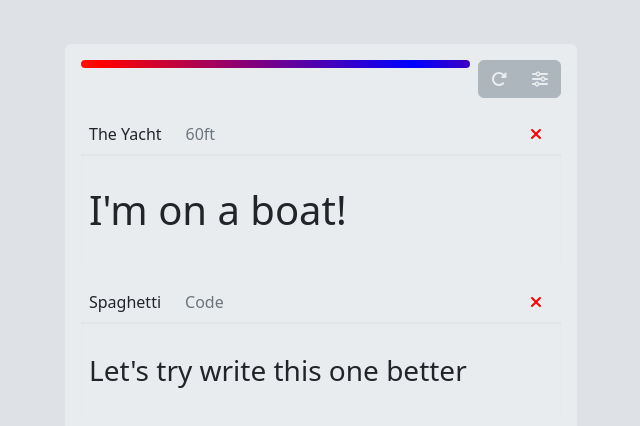
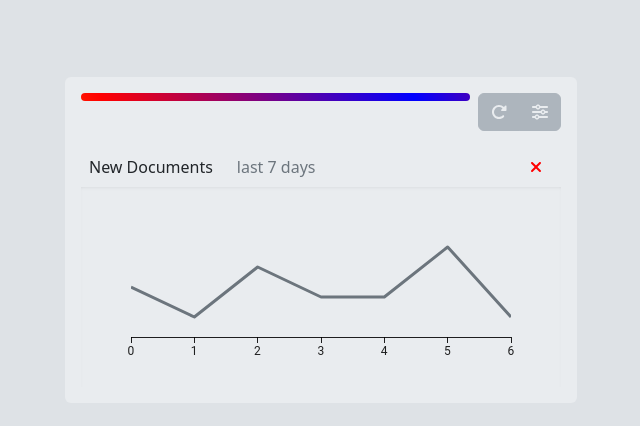
Before and after one commit to TheJimmyBlaze/WebThings, a React (Vite) app: page / in a window 1280 px wide. Shown: the part 160-586 px from the top of the page, without its empty margins (319-959 px from the left). Built offline with nearby package versions, Linux system fonts and the light colour scheme.

Commit message:
Add the document widget with muix

```diff
--- a/package.json
+++ b/package.json
@@ -10,7 +10,10 @@
     "preview": "vite preview"
   },
   "dependencies": {
+    "@emotion/react": "^11.11.3",
+    "@emotion/styled": "^11.11.0",
     "@fortawesome/fontawesome-free": "^6.5.1",
+    "@mui/x-charts": "^6.19.4",
     "bootstrap": "^5.3.2",
     "react": "^18.2.0",
     "react-bootstrap": "^2.10.1",
--- a/src/features/widgets/Collection.jsx
+++ b/src/features/widgets/Collection.jsx
@@ -1,8 +1,13 @@
 import { Card, Row, Col } from 'react-bootstrap';
 import CollectionControls from './CollectionControls';
 import Widget from './Widget';
+import { useNewDocuments } from './implementations/useNewDocuments';
 
 const Collection =  () => {
+
+    const widgets = [
+        useNewDocuments()
+    ];
 
     return (
         <Card className="p-3" style={{ width: "32rem" }}>
@@ -17,23 +22,17 @@ const Collection =  () => {
                     />
                 </Col>
 
-                <Col xs={12}>
-                    <Widget
-                        title="The Yacht"
-                        hint="60ft"
-                        close={() => console.log('close')}
-                        render={() => <h1 className="py-4">I'm on a boat!</h1>}
-                    />
-                </Col>
-
-                <Col xs={12}>
-                    <Widget
-                        title="Spaghetti"
-                        hint="Code"
-                        close={() => console.log('close')}
-                        render={() => <h3 className="py-4">Let's try write this one better</h3>}
-                    />
-                </Col>
+                {
+                    widgets.map(({title, hint, loading, render}) => (
+                        <Widget
+                            title={title}
+                            hint={hint}
+                            loading={loading}
+                            close={() => console.log(close)}
+                            render={render}
+                        />
+                    ))
+                }
 
             </Row>
         </Card>
--- a/src/features/widgets/Widget.jsx
+++ b/src/features/widgets/Widget.jsx
@@ -6,6 +6,7 @@ import './widget.css';
 const Widget = ({
     title,
     hint,
+    loading,
     close,
     render
 }) => {
--- /dev/null
+++ b/src/features/widgets/implementations/useNewDocuments.js
@@ -0,0 +1,66 @@
+import { useState, useCallback, useEffect, createElement } from 'react';
+import { LineChart } from '@mui/x-charts';
+
+export const documentsId = 'widget_new_documents';
+
+export const useNewDocuments = () => {
+
+    const title = "New Documents"
+    const hint = "last 7 days"
+
+    const [data, setData] = useState(null);
+
+    const loading = useCallback(() => data == null, [data]);
+
+    const load = useCallback(async () => {
+
+        await new Promise(resolve => setTimeout(resolve, Math.random() * 3000));
+
+        const fakeData = [];
+        for(let i = 0; i < 7; i++) {
+            fakeData.push(Math.floor(Math.random() * 10));
+        }
+        setData(fakeData);
+    }, [
+        setData
+    ]);
+
+    useEffect(() => {
+        load();
+    }, [load]);
+
+    const render = () => {
+
+        if (loading()) return;
+
+        return createElement(
+            LineChart,
+            {
+                key: documentsId,
+                series: [{
+                    curve: 'linear',
+                    data
+                }],
+                colors: ['orangered'],
+                height: 200,
+                leftAxis: null,
+                sx: {
+                    '.MuiLineElement-root': {
+                        stroke: 'var(--bs-gray-600)',
+                        strokeWidth: 3,
+                    },
+                    '.MuiMarkElement-root': {
+                        scale: 0
+                    },
+                }
+            }
+        );
+    };
+
+    return {
+        title,
+        hint,
+        loading,
+        render
+    };
+};
--- a/src/features/widgets/widget.css
+++ b/src/features/widgets/widget.css
@@ -11,7 +11,6 @@
 }
 
 .widget-body {
-    padding: 0.5rem;
     box-shadow: inset 0 2px 6px -6px rgba(0, 0, 0, 0.5);
 }
 
```
Also changed, not shown: 1 other file (tests, documents, lock files or other folders).
